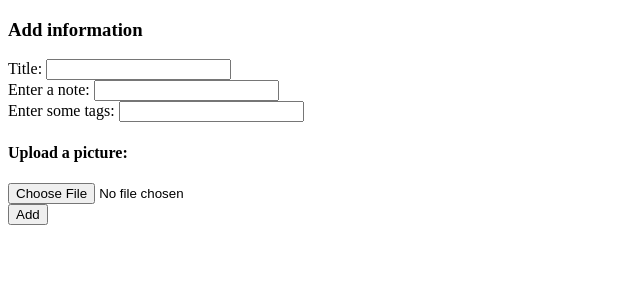
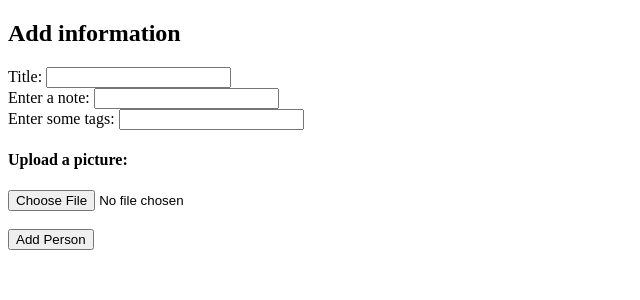
Before and after one commit to ChantalMP/SecondBrain, a Django app: page /add_information/ in a window 1280 px wide. Shown: the top 300 px of the page, without its empty margins (0-640 px from the left). Run offline with Django 3.2, Linux system fonts and the light colour scheme.

Commit message:
finish add information

```diff
--- a/secondBrainBackend/templates/add_information.html
+++ b/secondBrainBackend/templates/add_information.html
@@ -5,7 +5,7 @@
     <title>Add Person</title>
 </head>
 <body>
-    <h3> Add information</h3>
+    <h2> Add information</h2>
     <form action="/add_information/" method="post" enctype="multipart/form-data">{% csrf_token %}
 
     <label for="info_title">Title: </label>
@@ -20,12 +20,11 @@
     <input id="tags" type="text" name="tags" value="{{ tags }}">
     <br>
 
-
     <h4>Upload a picture:</h4>
     <input id="id_image" type="file" class="" name="image">
     <br>
-
-    <input type="submit" value="Add">
+    <br>
+    <input type="submit" value="Add Person">
     </form>
 </body>
 </html>
```
